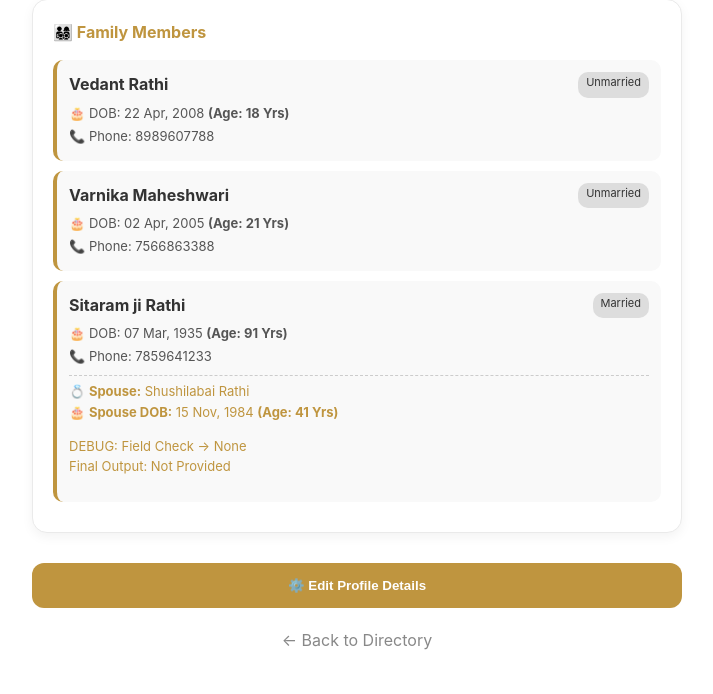
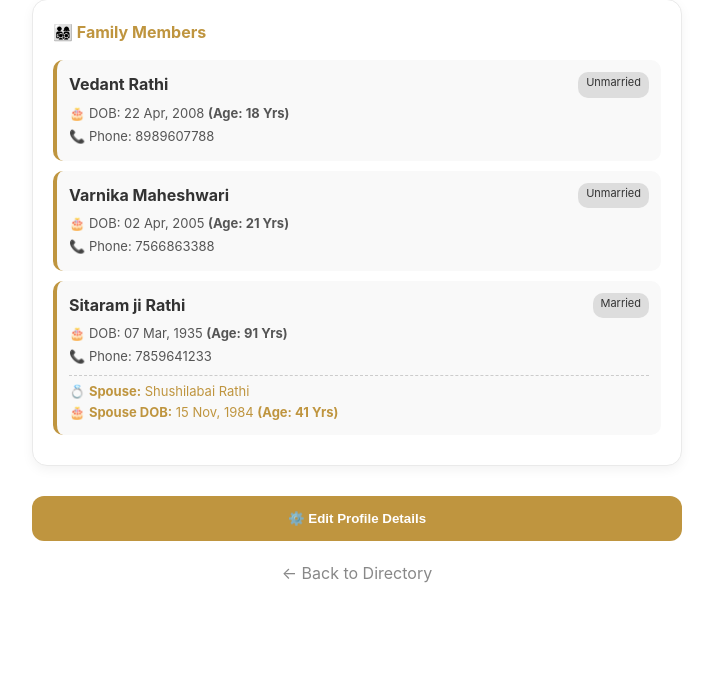
Before and after one commit to Varnikamah/Maheshwari_samaj_directory, a Django app: page /profile/6/ in a window 1280 px wide. Shown: the part 1042-1736 px from the top of the page, without its empty margins (283-996 px from the left). After the commit the page ends 1625 px from the top, so only its background shows below. Run offline with Django 5.2, Linux system fonts and the light colour scheme; data comes from the database, SQL or seed files in the repository.

Commit message:
Remove debug lines and cleanup profile view

```diff
--- a/directory/templates/profile.html
+++ b/directory/templates/profile.html
@@ -193,12 +193,10 @@
                 <div style="margin-top: 8px; padding-top: 5px; border-top: 1px dashed #ccc; color: #bf953f;">
                     💍 <strong>Spouse:</strong> {{ fm.spouse_name|default:"--" }}<br>
                     🎂 <strong>Spouse DOB:</strong> {{ fm.spouse_dob|date:"d M, Y"|default:"--" }} {% if fm.spouse_dob %}<strong>(Age: {{ fm.spouse_age }} Yrs)</strong>{% endif %}
-                    <p>
-                        DEBUG: Field Check -> {{ fm.spouse_occupation }}
-                        <br>
-                        Final Output: {{ fm.spouse_occupation|default:"Not Provided" }}
-                    </p>
-                    {% comment %} <br>💼 <strong>Spouse Status:</strong> {{ fm.spouse_occupation|default:"Not Provided" }} {% endcomment %}
+                    {% if fm.spouse_occupation %}
+                       <br>💼 <strong>Spouse Status:</strong> {{ fm.spouse_occupation }}
+                    {% endif %}
+
                 </div>
                 {% endif %}
             </div>
```
